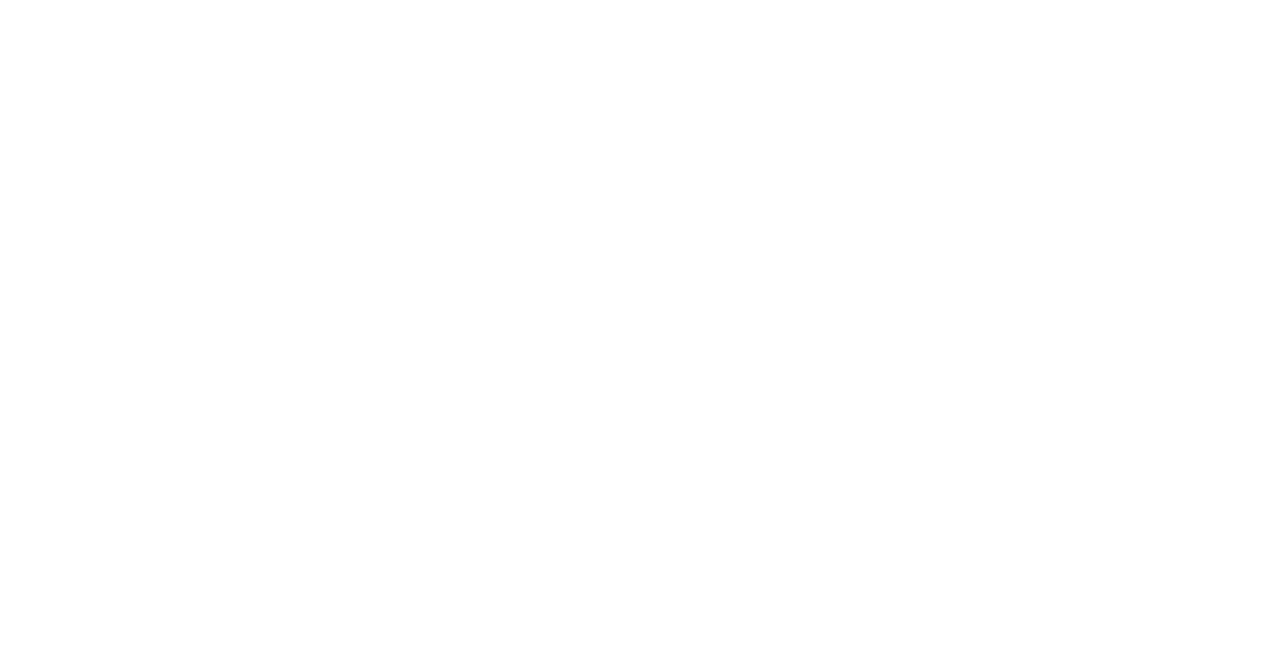
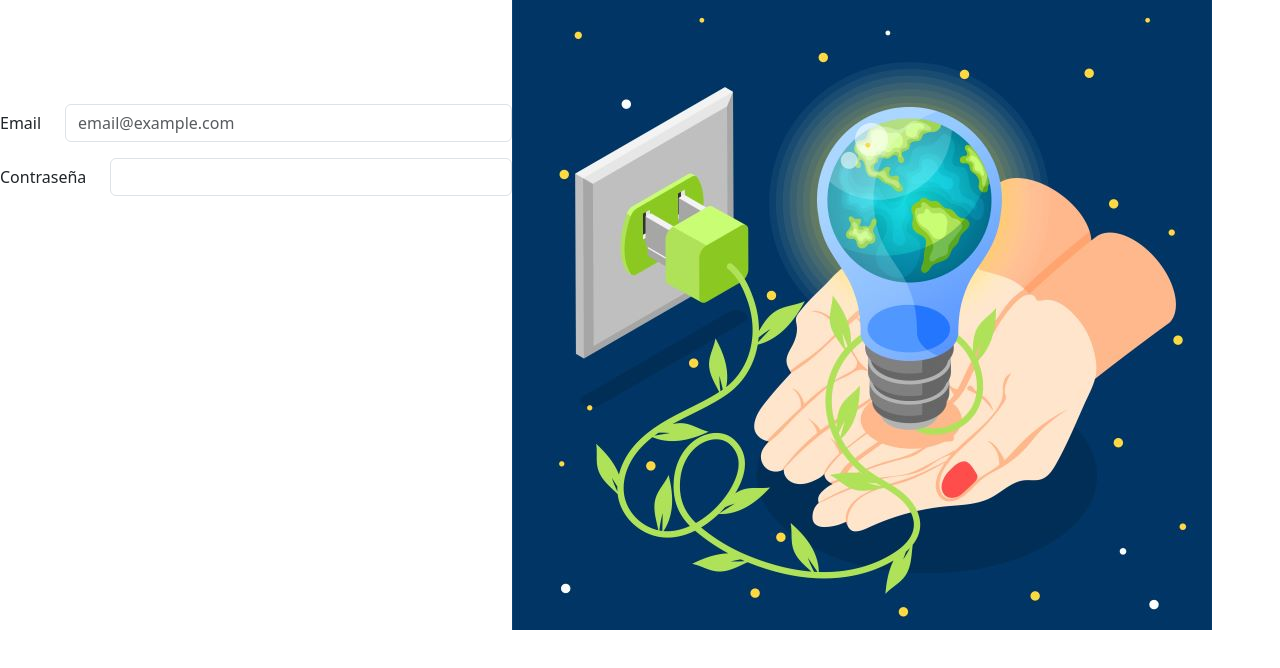
Before and after one commit to SantiagoAyala2118/PROYECTO_INTEGRADOR_ELECTROAHORRO, a website: page index.html in a window 1280 px wide. Drawn offline with nearby package versions, Linux system fonts and the light colour scheme; files that its build step writes are made by us from their sources.

Commit message:
Se avanzó en la creación del formulario, se agregaron estilos y se agregó una imagen

```diff
--- a/assets/CSS/styles.css
+++ b/assets/CSS/styles.css
@@ -0,0 +1,12 @@
+body {
+    box-sizing: border-box;
+    margin: 0;
+    padding: 0;
+    min-height: 100vh;
+}
+
+#contenedor-padre {
+    display: grid;
+    grid-template-columns: 40% 60%;
+    grid-template-rows: 50% 50%;
+}
--- a/index.html
+++ b/index.html
@@ -4,12 +4,37 @@
     <meta charset="UTF-8">
     <meta name="viewport" content="width=device-width, initial-scale=1.0">
     <link href="https://cdn.jsdelivr.net/npm/bootstrap@5.3.7/dist/css/bootstrap.min.css" rel="stylesheet" integrity="sha384-LN+7fdVzj6u52u30Kp6M/trliBMCMKTyK833zpbD+pXdCLuTusPj697FH4R/5mcr" crossorigin="anonymous">
-    <link rel="stylesheet" href="styles.css">
+    <link rel="stylesheet" href="assets/CSS/styles.css">
     <title>Document</title>
 </head>
 <body>
-
-
+    <!-- Formulario alineado horizontalmente con Bootstrap -->
+<div id="contenedor-padre">
+  <div class="d-flex justify-content-center flex-column">
+    <form action="#" method="post">
+      <div class="row mb-3 align-items-center">
+        <div class="col-auto">
+          <label for="staticEmail" class="col-form-label">Email</label>
+        </div>
+        <div class="col">
+          <input type="email" class="form-control" id="staticEmail" placeholder="email@example.com">
+        </div>
+      </div>
+      <div class="row mb-3 align-items-center">
+        <div class="col-auto">
+          <label for="inputPassword" class="col-form-label">Contraseña</label>
+        </div>
+        <div class="col">
+          <input type="password" class="form-control" id="inputPassword">
+        </div>
+      </div>
+    </form>
+  </div>
+  <div id="contenedor-imagen">
+    <!-- Aquí tu imagen o contenido adicional -->
+     <img src="assets/img/imagen-ahorro-formulario.jpg" alt="Imagen de ahorro energético">
+  </div>
+</div>
 
 
 
```
Also changed, not shown: assets/img/imagen-ahorro-formulario.jpg (added).
